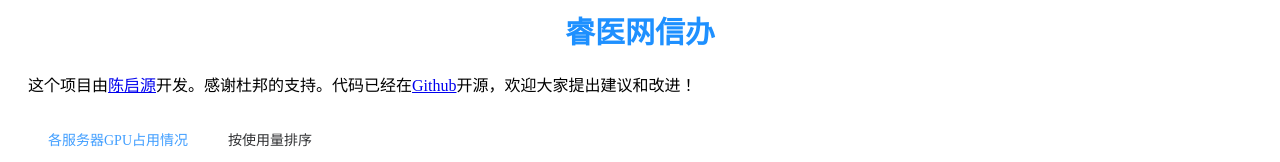
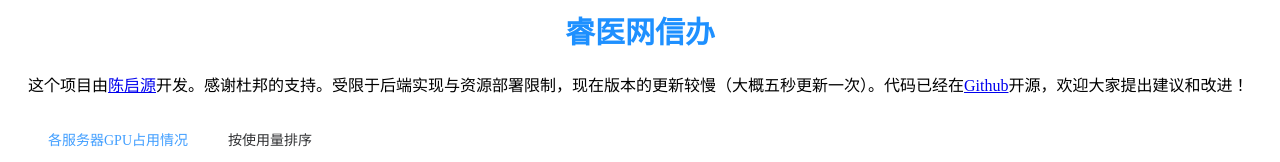
Before and after one commit to qychen2001/RealDoctorMonitor, a Vue app in the folder client/: page / in a window 1280 px wide. Shown: the top 162 px of the page. Built offline with nearby package versions, Linux system fonts and the light colour scheme; no server answers.

Commit message:
fix some bugs

```diff
--- a/client/src/App.vue
+++ b/client/src/App.vue
@@ -5,7 +5,7 @@
       <div class="site-title">
         睿医网信办
       </div>
-      <p class="site-p">这个项目由<a href="https://qiyuan-chen.github.io/">陈启源</a>开发。感谢杜邦的支持。代码已经在<a
+      <p class="site-p">这个项目由<a href="https://qiyuan-chen.github.io/">陈启源</a>开发。感谢杜邦的支持。受限于后端实现与资源部署限制，现在版本的更新较慢（大概五秒更新一次）。代码已经在<a
           href="https://github.com/qiyuan-chen/RealDoctorMonitor">Github</a>开源，欢迎大家提出建议和改进！</p>
       <el-menu mode="horizontal" :default-active="'1'">
         <el-menu-item index="1" @click="activeComponent = 'gpu-monitor'">各服务器GPU占用情况</el-menu-item>
--- a/client/src/components/GpuMonitor.vue
+++ b/client/src/components/GpuMonitor.vue
@@ -46,7 +46,7 @@ export default {
 
         onMounted(() => {
             fetchData();
-            intervalId = setInterval(fetchData, 1000);
+            intervalId = setInterval(fetchData, 5000);
         });
 
         onBeforeUnmount(() => {
--- a/client/src/components/SortByUsage.vue
+++ b/client/src/components/SortByUsage.vue
@@ -52,7 +52,7 @@ export default {
 
         onMounted(() => {
             fetchData();
-            intervalId = setInterval(fetchData, 1000);
+            intervalId = setInterval(fetchData, 5000);
         });
 
         onBeforeUnmount(() => {
```
